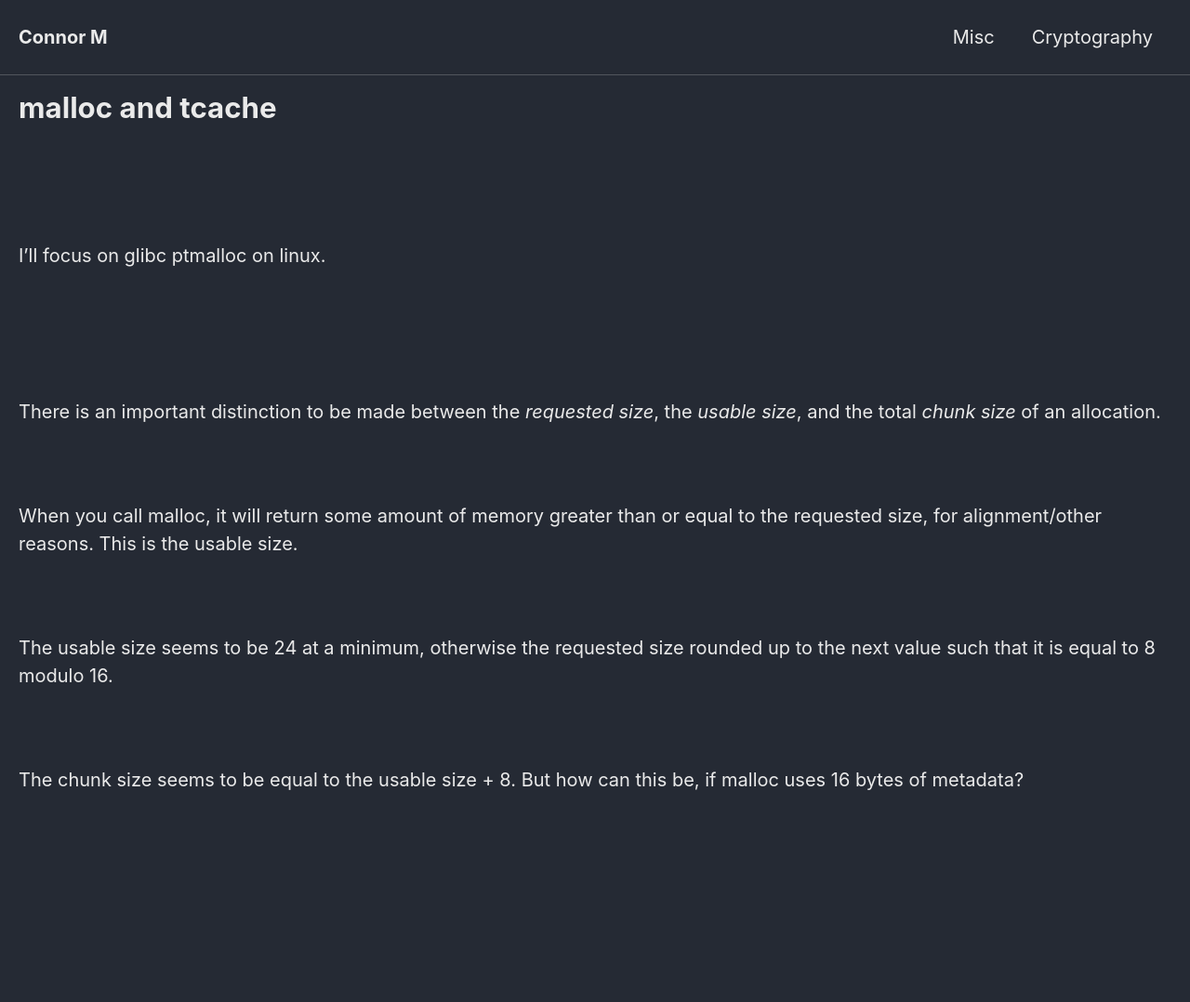
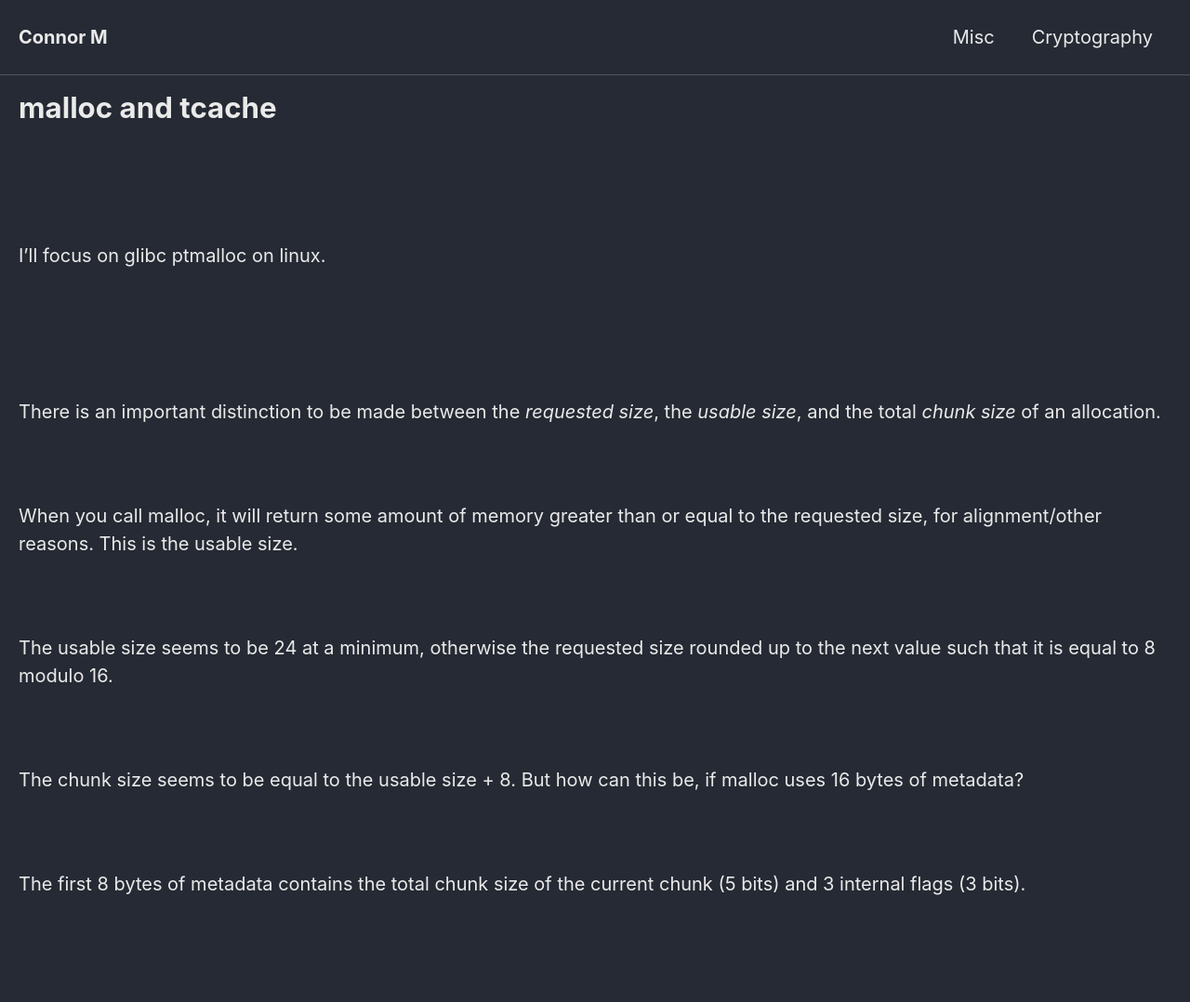
Before and after one commit to Connor-McCartney/Connor-McCartney.github.io, a Jekyll site: the page built from _pages/misc/malloc-and-tcache.md, in a window 1280 px wide. Shown: the whole page at 93% size. Built offline with Jekyll 4.4.1, drawn with Linux system fonts in a browser that asks for light colours; cached includes are drawn as plain includes; before the commit the page ends 910 px from its top, so only the background shows below that.

Commit message:
Update malloc-and-tcache.md

```diff
--- a/_pages/misc/malloc-and-tcache.md
+++ b/_pages/misc/malloc-and-tcache.md
@@ -30,3 +30,10 @@ The usable size seems to be 24 at a minimum, otherwise the requested size rounde
 <br>
 
 The chunk size seems to be equal to the usable size + 8. But how can this be, if malloc uses 16 bytes of metadata?
+
+<br>
+
+
+The first 8 bytes of metadata contains the total chunk size of the current chunk (5 bits) and 3 internal flags (3 bits).
+
+<br>
```
